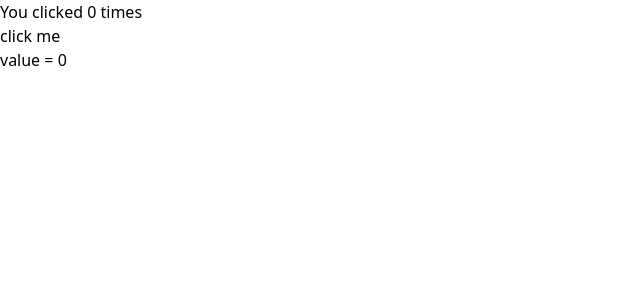
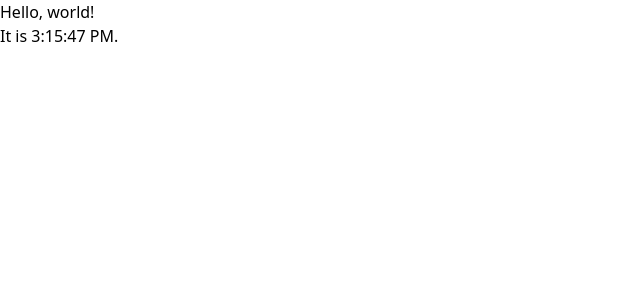
Before and after one commit to Ishan-Sandaruwan/react-js-zero-to-hero, a React (Create React App) app: page / in a window 1280 px wide. Shown: the top 300 px of the page, without its empty margins (0-640 px from the left). Built offline with nearby package versions, Linux system fonts and the light colour scheme.

Commit message:
Exercise 6: Implement a timer component that starts when the component mounts and stops when it unmounts.

```diff
--- a/src/App.js
+++ b/src/App.js
@@ -6,6 +6,7 @@ import Ex3_Class from "./components/day1-2/Ex3_Class";
 import Ex3_Func from "./components/day1-2/Ex3_Func";
 import Ex4_Class from "./components/day1-2/Ex4_Class";
 import Ex5_Class from "./components/day1-2/Ex5_Class";
+import Ex6_Class from "./components/day1-2/Ex6_Class";
 
 export default function App() {
   return (
@@ -13,9 +14,10 @@ export default function App() {
     // <Ex2_Func/>
     // <Ex3_Func />
     // <Ex1_Class name="saman 123" />
-    <Ex2_Class />
+    // <Ex2_Class />
     // <Ex3_Class />
     // <Ex4_Class />
     // <Ex5_Class value="12344456" />
+    <Ex6_Class/>
   );
 }
--- /dev/null
+++ b/src/components/day1-2/Ex6_Class.jsx
@@ -0,0 +1,33 @@
+// Exercise 6: Implement a timer component that starts when the component mounts and stops when it unmounts.
+
+import React, { Component } from "react";
+
+export default class Ex6_Class extends Component {
+  state = {
+    date: new Date(),
+  };
+
+  componentDidMount() {
+    this.timerID = setInterval(() => this.tick(), 1000);
+  }
+
+  componentWillUnmount() {
+    clearInterval(this.timerID);
+    console.log("unmounted");
+  }
+
+  tick() {
+    this.setState({
+      date: new Date(),
+    });
+  }
+
+  render() {
+    return (
+      <div>
+        <h1>Hello, world!</h1>
+        <h2>It is {this.state.date.toLocaleTimeString()}.</h2>
+      </div>
+    );
+  }
+}
```
